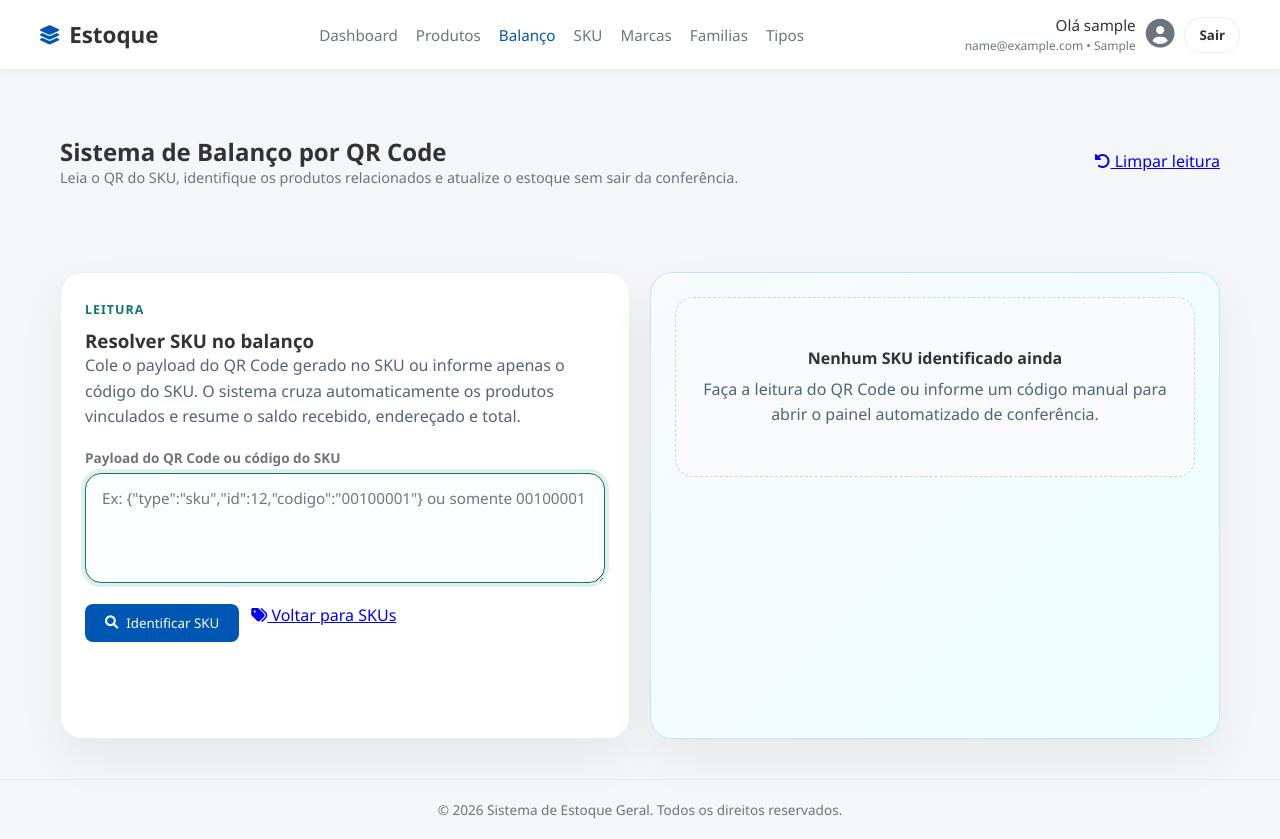
After one commit to vitordsoliveira/estoque, a Flask app: page /balanco/gerenciar in a window 1280 px wide. The commit adds this page. Run offline with Flask 3, Linux system fonts and the light colour scheme; the visitor is signed in with stand-in values (Sample User, id 1); tables that the repository leaves empty hold one stand-in row (values such as "Sample post").

Commit message:
balanco dos itens

```diff
--- a/app/__init__.py
+++ b/app/__init__.py
@@ -26,6 +26,7 @@ def create_app():
         from app import models
 
         from app.routes.auth import auth
+        from app.routes.balanco import balanco
         from app.routes.departamento import departamento
         from app.routes.obra import obra
         from app.routes.usuarios import usuarios
@@ -37,6 +38,7 @@ def create_app():
         from app.routes.main import main
 
         app.register_blueprint(auth)
+        app.register_blueprint(balanco)
         app.register_blueprint(departamento)
         app.register_blueprint(obra)
         app.register_blueprint(usuarios)
--- /dev/null
+++ b/app/routes/balanco.py
@@ -0,0 +1,161 @@
+import json
+from collections import defaultdict
+
+from flask import Blueprint, flash, render_template, request
+
+from app.models import Produto, Sku, db
+
+balanco = Blueprint(
+    'balanco',
+    __name__,
+    url_prefix='/balanco'
+)
+
+
+def normalizar_quantidade(valor):
+    return float(valor or 0)
+
+
+def produto_esta_enderecado(produto):
+    return bool((produto.corredor or '').strip() or (produto.prateleira or '').strip())
+
+
+def formatar_localizacao(produto):
+    corredor = (produto.corredor or '').strip()
+    prateleira = (produto.prateleira or '').strip()
+
+    if corredor or prateleira:
+        return f'{corredor or "-"} / {prateleira or "-"}'
+
+    return 'Recebimento / sem endereço'
+
+
+def resolver_sku_por_payload(leitura):
+    texto = (leitura or '').strip()
+    if not texto:
+        raise ValueError('Leia um QR Code ou informe um código de SKU para iniciar o balanço.')
+
+    payload = None
+    codigo = texto
+
+    if texto.startswith('{'):
+        try:
+            payload = json.loads(texto)
+        except json.JSONDecodeError as exc:
+            raise ValueError('O conteúdo lido do QR Code não está em um formato JSON válido.') from exc
+
+    if payload is not None:
+        if not isinstance(payload, dict):
+            raise ValueError('O QR Code lido não possui um payload válido para SKU.')
+
+        payload_type = (payload.get('type') or '').strip().lower()
+        if payload_type and payload_type != 'sku':
+            raise ValueError('O QR Code lido não pertence a um SKU válido.')
+
+        sku_id = payload.get('id')
+        codigo = (payload.get('codigo') or '').strip()
+
+        sku = None
+        if sku_id is not None:
+            try:
+                sku = db.session.get(Sku, int(sku_id))
+            except (TypeError, ValueError):
+                sku = None
+
+        if not sku and codigo:
+            sku = Sku.query.filter_by(codigo=codigo).first()
+
+        if not sku:
+            raise LookupError('Nenhum SKU vinculado ao QR Code foi encontrado.')
+
+        return sku, 'qrcode'
+
+    sku = Sku.query.filter_by(codigo=codigo).first()
+    if not sku:
+        raise LookupError('Nenhum SKU encontrado para o código informado.')
+
+    return sku, 'codigo'
+
+
+def resolver_sku_para_balanco(sku_id=None, leitura=None):
+    if sku_id:
+        sku = db.session.get(Sku, sku_id)
+        if not sku:
+            raise LookupError('O SKU selecionado para o balanço não foi encontrado.')
+        return sku, 'atalho'
+
+    return resolver_sku_por_payload(leitura)
+
+
+def montar_resumo_balanco(sku):
+    produtos = Produto.query.filter_by(sku_id=sku.id).order_by(Produto.created_at.desc(), Produto.id.desc()).all()
+
+    quantidade_total = sum(normalizar_quantidade(produto.quantidade) for produto in produtos)
+    quantidade_prateleira = sum(
+        normalizar_quantidade(produto.quantidade)
+        for produto in produtos
+        if produto_esta_enderecado(produto)
+    )
+    quantidade_recebida = quantidade_total - quantidade_prateleira
+
+    resumo_localizacoes = defaultdict(lambda: {'localizacao': '', 'quantidade': 0.0, 'registros': 0, 'enderecado': False})
+    for produto in produtos:
+        localizacao = formatar_localizacao(produto)
+        acumulado = resumo_localizacoes[localizacao]
+        acumulado['localizacao'] = localizacao
+        acumulado['quantidade'] += normalizar_quantidade(produto.quantidade)
+        acumulado['registros'] += 1
+        acumulado['enderecado'] = produto_esta_enderecado(produto)
+
+    mapa_localizacoes = sorted(
+        resumo_localizacoes.values(),
+        key=lambda item: (
+            0 if item['enderecado'] else 1,
+            item['localizacao'].lower()
+        )
+    )
+
+    return {
+        'produtos_relacionados': produtos,
+        'quantidade_total': quantidade_total,
+        'quantidade_prateleira': quantidade_prateleira,
+        'quantidade_recebida': quantidade_recebida,
+        'total_registros': len(produtos),
+        'mapa_localizacoes': mapa_localizacoes,
+    }
+
+
+@balanco.route('/gerenciar')
+def gerenciar_balanco():
+    leitura = (request.args.get('leitura') or '').strip()
+    sku_id = request.args.get('sku_id', type=int)
+
+    sku = None
+    origem_leitura = None
+    contexto_balanco = {
+        'produtos_relacionados': [],
+        'quantidade_total': 0.0,
+        'quantidade_prateleira': 0.0,
+        'quantidade_recebida': 0.0,
+        'total_registros': 0,
+        'mapa_localizacoes': [],
+    }
+
+    if sku_id or leitura:
+        try:
+            sku, origem_leitura = resolver_sku_para_balanco(sku_id=sku_id, leitura=leitura)
+            contexto_balanco = montar_resumo_balanco(sku)
+            if not leitura and sku:
+                leitura = sku.codigo
+        except ValueError as exc:
+            flash(str(exc), 'warning')
+        except LookupError as exc:
+            flash(str(exc), 'danger')
+
+    return render_template(
+        'gerenciar_balanco.html',
+        leitura=leitura,
+        sku=sku,
+        origem_leitura=origem_leitura,
+        **contexto_balanco,
+    )
--- a/app/templates/_header.html
+++ b/app/templates/_header.html
@@ -16,6 +16,8 @@
             </li>
             <li><a href="{{ url_for('produtos.gerenciar_produtos') }}"
                     class="{{ 'active' if current_blueprint == 'produtos' else '' }}">Produtos</a></li>
+                <li><a href="{{ url_for('balanco.gerenciar_balanco') }}"
+                    class="{{ 'active' if current_blueprint == 'balanco' else '' }}">Balanço</a></li>
             <li><a href="{{ url_for('sku.gerenciar_sku') }}"
                     class="{{ 'active' if current_blueprint == 'sku' else '' }}">SKU</a></li>
             <li><a href="{{ url_for('marca.gerenciar_marca') }}"
--- /dev/null
+++ b/app/templates/gerenciar_balanco.html
@@ -0,0 +1,470 @@
+<!DOCTYPE html>
+<html lang="pt-BR">
+
+<head>
+    <meta charset="UTF-8">
+    <meta name="viewport" content="width=device-width, initial-scale=1.0">
+    <title>Sistema de Balanço - Estoque</title>
+    <link rel="stylesheet" href="{{ url_for('static', filename='css/index.css') }}">
+    <link rel="stylesheet" href="https://cdnjs.cloudflare.com/ajax/libs/font-awesome/6.0.0/css/all.min.css">
+    <link rel="icon" href="{{ url_for('static', filename='images/simbolo.png') }}" type="image/x-icon">
+
+    <style>
+        .balanco-shell {
+            display: grid;
+            gap: 24px;
+        }
+
+        .scan-shell,
+        .balanco-grid {
+            display: grid;
+            grid-template-columns: repeat(auto-fit, minmax(320px, 1fr));
+            gap: 20px;
+        }
+
+        .scan-card,
+        .balanco-panel {
+            background: var(--white);
+            border-radius: 22px;
+            border: 1px solid rgba(148, 163, 184, 0.18);
+            box-shadow: 0 20px 45px rgba(15, 23, 42, 0.06);
+            padding: 24px;
+        }
+
+        .scan-card.highlight-card {
+            background: linear-gradient(135deg, #f8fafc 0%, #ecfeff 100%);
+            border-color: rgba(8, 145, 178, 0.2);
+        }
+
+        .eyebrow {
+            display: inline-block;
+            color: #0f766e;
+            font-size: 0.78rem;
+            font-weight: 700;
+            letter-spacing: 0.08em;
+            text-transform: uppercase;
+            margin-bottom: 10px;
+        }
+
+        .scan-card h3,
+        .balanco-panel h3 {
+            margin: 0;
+            color: var(--text-main);
+        }
+
+        .scan-card p,
+        .balanco-panel p {
+            color: #52637a;
+            line-height: 1.6;
+        }
+
+        .scan-form,
+        .quick-entry-form {
+            display: grid;
+            gap: 16px;
+            margin-top: 18px;
+        }
+
+        .scan-form label,
+        .quick-entry-form label {
+            display: block;
+            font-size: 0.85rem;
+            font-weight: 700;
+            color: var(--text-muted);
+            margin-bottom: 6px;
+        }
+
+        .scan-form textarea,
+        .quick-entry-form input {
+            width: 100%;
+            border: 1px solid #d8e1eb;
+            border-radius: 16px;
+            padding: 14px 16px;
+            font-size: 0.95rem;
+            color: var(--text-main);
+            background: #fbfdff;
+            outline: none;
+            transition: border-color 0.2s ease, box-shadow 0.2s ease;
+            box-sizing: border-box;
+        }
+
+        .scan-form textarea {
+            min-height: 110px;
+            resize: vertical;
+        }
+
+        .scan-form textarea:focus,
+        .quick-entry-form input:focus {
+            border-color: #0f766e;
+            box-shadow: 0 0 0 4px rgba(15, 118, 110, 0.12);
+        }
+
+        .scan-actions,
+        .panel-actions,
+        .entry-actions {
+            display: flex;
+            flex-wrap: wrap;
+            gap: 12px;
+        }
+
+        .sku-identity {
+            display: grid;
+            gap: 14px;
+        }
+
+        .sku-title {
+            display: grid;
+            gap: 4px;
+        }
+
+        .sku-title strong {
+            font-size: 1.4rem;
+            color: var(--text-main);
+        }
+
+        .sku-meta,
+        .status-legend {
+            display: flex;
+            flex-wrap: wrap;
+            gap: 10px;
+        }
+
+        .meta-pill,
+        .status-chip {
+            display: inline-flex;
+            align-items: center;
+            gap: 8px;
+            padding: 8px 12px;
+            border-radius: 999px;
+            font-size: 0.84rem;
+            font-weight: 600;
+        }
+
+        .meta-pill {
+            background: rgba(255, 255, 255, 0.72);
+            color: #0f172a;
+            border: 1px solid rgba(148, 163, 184, 0.24);
+        }
+
+        .status-chip {
+            white-space: nowrap;
+        }
+
+        .status-chip.pending {
+            background: #fff7ed;
+            color: #c2410c;
+        }
+
+        .status-chip.ready {
+            background: #ecfdf5;
+            color: #047857;
+        }
+
+        .panel-header {
+            display: flex;
+            align-items: flex-start;
+            justify-content: space-between;
+            gap: 16px;
+            margin-bottom: 18px;
+        }
+
+        .helper-text {
+            margin: 0;
+            font-size: 0.88rem;
+            color: #64748b;
+        }
+
+        .entry-grid {
+            display: grid;
+            grid-template-columns: repeat(auto-fit, minmax(180px, 1fr));
+            gap: 14px;
+        }
+
+        .empty-panel {
+            display: grid;
+            place-items: center;
+            min-height: 180px;
+            padding: 24px;
+            border-radius: 18px;
+            border: 1px dashed #cbd5e1;
+            color: #64748b;
+            text-align: center;
+            background: #f8fafc;
+        }
+
+        .localizacao-table td:last-child,
+        .localizacao-table th:last-child {
+            text-align: center;
+        }
+
+        .balanco-table-shell .table-hint {
+            margin: 0 0 18px;
+            color: #64748b;
+        }
+
+        @media (max-width: 640px) {
+            .scan-card,
+            .balanco-panel {
+                padding: 18px;
+            }
+
+            .panel-header {
+                flex-direction: column;
+            }
+        }
+    </style>
+</head>
+
+<body>
+    {% include '_header.html' %}
+
+    <main class="dashboard-container balanco-shell">
+        <div class="page-header">
+            <div>
+                <h2>Sistema de Balanço por QR Code</h2>
+                <p style="color: var(--text-muted); font-size: 0.9rem;">Leia o QR do SKU, identifique os produtos relacionados e atualize o estoque sem sair da conferência.</p>
+            </div>
+            <div class="panel-actions">
+                {% if sku %}
+                <a class="btn-secondary" href="{{ url_for('sku.qrcode_sku_svg', id=sku.id) }}" target="_blank" rel="noopener noreferrer">
+                    <i class="fas fa-qrcode"></i>
+                    Ver QR atual
+                </a>
+                {% endif %}
+                <a class="btn-secondary" href="{{ url_for('balanco.gerenciar_balanco') }}">
+                    <i class="fas fa-rotate-left"></i>
+                    Limpar leitura
+                </a>
+            </div>
+        </div>
+
+        <section class="scan-shell">
+            <article class="scan-card">
+                <span class="eyebrow">Leitura</span>
+                <h3>Resolver SKU no balanço</h3>
+                <p>Cole o payload do QR Code gerado no SKU ou informe apenas o código do SKU. O sistema cruza automaticamente os produtos vinculados e resume o saldo recebido, endereçado e total.</p>
+
+                <form method="GET" class="scan-form">
+                    <div>
+                        <label for="leitura">Payload do QR Code ou código do SKU</label>
+                        <textarea id="leitura" name="leitura" placeholder='Ex: {"type":"sku","id":12,"codigo":"00100001"} ou somente 00100001' autofocus>{{ leitura }}</textarea>
+                    </div>
+
+                    <div class="scan-actions">
+                        <button type="submit" class="btn-primary">
+                            <i class="fas fa-magnifying-glass"></i>
+                            Identificar SKU
+                        </button>
+                        <a class="btn-secondary" href="{{ url_for('sku.gerenciar_sku') }}">
+                            <i class="fas fa-tags"></i>
+                            Voltar para SKUs
+                        </a>
+                    </div>
+                </form>
+            </article>
+
+            <article class="scan-card highlight-card">
+                {% if sku %}
+                <span class="eyebrow">SKU lido</span>
+                <div class="sku-identity">
+                    <div class="sku-title">
+                        <strong>{{ sku.codigo }}</strong>
+                        <p style="margin: 0;">{{ sku.nome }}</p>
+                    </div>
+
+                    <div class="sku-meta">
+                        <span class="meta-pill"><i class="fas fa-copyright"></i>{{ sku.marca.nome if sku.marca else 'Sem marca' }}</span>
+                        <span class="meta-pill"><i class="fas fa-layer-group"></i>{{ sku.familia.nome if sku.familia else 'Sem família' }}</span>
+                        <span class="meta-pill"><i class="fas fa-shapes"></i>{{ sku.tipo.nome if sku.tipo else 'Sem tipo' }}</span>
+                        <span class="meta-pill"><i class="fas fa-wave-square"></i>{% if origem_leitura == 'qrcode' %}QR Code{% elif origem_leitura == 'codigo' %}Código digitado{% else %}Atalho interno{% endif %}</span>
+                    </div>
+
+                    <p class="helper-text">Nesta versão, o balanço considera como <strong>chegou</strong> todo saldo ainda sem corredor/prateleira preenchidos. O que já possui endereçamento entra automaticamente como <strong>na prateleira</strong>.</p>
+                </div>
+                {% else %}
+                <div class="empty-panel">
+                    <div>
+                        <strong style="display: block; margin-bottom: 8px; color: var(--text-main);">Nenhum SKU identificado ainda</strong>
+                        <p style="margin: 0;">Faça a leitura do QR Code ou informe um código manual para abrir o painel automatizado de conferência.</p>
+                    </div>
+                </div>
+                {% endif %}
+            </article>
+        </section>
+
+        {% if sku %}
+        <section class="kpi-section">
+            <div class="kpi-card">
+                <div class="kpi-info">
+                    <h3>Chegou</h3>
+                    <p>{{ ('%.3f'|format(quantidade_recebida)).rstrip('0').rstrip('.') }}</p>
+                </div>
+                <div class="kpi-icon danger-bg"><i class="fas fa-truck-ramp-box"></i></div>
+            </div>
+            <div class="kpi-card">
+                <div class="kpi-info">
+                    <h3>Na Prateleira</h3>
+                    <p>{{ ('%.3f'|format(quantidade_prateleira)).rstrip('0').rstrip('.') }}</p>
+                </div>
+                <div class="kpi-icon"><i class="fas fa-warehouse"></i></div>
+            </div>
+            <div class="kpi-card">
+                <div class="kpi-info">
+                    <h3>No Estoque</h3>
+                    <p>{{ ('%.3f'|format(quantidade_total)).rstrip('0').rstrip('.') }}</p>
+                </div>
+                <div class="kpi-icon"><i class="fas fa-boxes-stacked"></i></div>
+            </div>
+            <div class="kpi-card">
+                <div class="kpi-info">
+                    <h3>Registros Relacionados</h3>
+                    <p>{{ total_registros }}</p>
+                </div>
+                <div class="kpi-icon"><i class="fas fa-list-check"></i></div>
+            </div>
+        </section>
+
+        <section class="balanco-grid">
+            <article class="balanco-panel">
+                <div class="panel-header">
+                    <div>
+                        <h3>Lançamento rápido de entrada</h3>
+                        <p class="helper-text">Registre uma nova chegada já vinculada ao SKU lido. Se deixar corredor e prateleira vazios, o saldo entra como recebido e pendente de endereçamento.</p>
+                    </div>
+                </div>
+
+                <form action="{{ url_for('produtos.cadastrar_produto') }}" method="POST" class="quick-entry-form">
+                    <input type="hidden" name="sku_id" value="{{ sku.id }}">
+                    <input type="hidden" name="next" value="{{ url_for('balanco.gerenciar_balanco', sku_id=sku.id) }}">
+
+                    <div class="entry-grid">
+                        <div>
+                            <label for="quantidade">Quantidade</label>
+                            <input type="text" inputmode="decimal" id="quantidade" name="quantidade" placeholder="Ex: 10 ou 2,5" required>
+                        </div>
+                        <div>
+                            <label for="preco">Preço de custo (R$)</label>
+                            <input type="number" step="0.01" id="preco" name="preco" placeholder="Ex: 89.90" required>
+                        </div>
+                        <div>
+                            <label for="corredor">Corredor</label>
+                            <input type="text" id="corredor" name="corredor" placeholder="Ex: A1">
+                        </div>
+                        <div>
+                            <label for="prateleira">Prateleira</label>
+                            <input type="text" id="prateleira" name="prateleira" placeholder="Ex: P3">
+                        </div>
+                        <div>
+                            <label for="data_validade">Validade</label>
+                            <input type="date" id="data_validade" name="data_validade">
+                        </div>
+                    </div>
+
+                    <div class="entry-actions">
+                        <button type="submit" class="btn-primary">
+                            <i class="fas fa-plus"></i>
+                            Registrar entrada deste SKU
+                        </button>
+                        <a class="btn-secondary" href="{{ url_for('produtos.gerenciar_produtos') }}">
+                            <i class="fas fa-box-open"></i>
+                            Abrir estoque completo
+                        </a>
+                    </div>
+                </form>
+            </article>
+
+            <article class="balanco-panel">
+                <div class="panel-header">
+                    <div>
+                        <h3>Mapa por localização</h3>
+                        <p class="helper-text">Resumo consolidado dos registros encontrados para o SKU lido.</p>
+                    </div>
+                </div>
+
+                {% if mapa_localizacoes %}
+                <div class="table-container">
+                    <table class="estoque-table localizacao-table">
+                        <thead>
+                            <tr>
+                                <th>Localização</th>
+                                <th>Quantidade</th>
+                                <th>Registros</th>
+                                <th>Status</th>
+                            </tr>
+                        </thead>
+                        <tbody>
+                            {% for localizacao in mapa_localizacoes %}
+                            <tr>
+                                <td>{{ localizacao.localizacao }}</td>
+                                <td>{{ ('%.3f'|format(localizacao.quantidade)).rstrip('0').rstrip('.') }}</td>
+                                <td>{{ localizacao.registros }}</td>
+                                <td>
+                                    <span class="status-chip {{ 'ready' if localizacao.enderecado else 'pending' }}">
+                                        {{ 'Na prateleira' if localizacao.enderecado else 'Chegou' }}
+                                    </span>
+                                </td>
+                            </tr>
+                            {% endfor %}
+                        </tbody>
+                    </table>
+                </div>
+                {% else %}
+                <div class="empty-panel">
+                    <div>
+                        <strong style="display: block; margin-bottom: 8px; color: var(--text-main);">Sem saldo lançado para este SKU</strong>
+                        <p style="margin: 0;">Use o lançamento rápido ao lado para registrar a primeira entrada deste item no estoque.</p>
+                    </div>
+                </div>
+                {% endif %}
+            </article>
+        </section>
+
+        <section class="table-container balanco-table-shell">
+            <div class="panel-header" style="margin-bottom: 0;">
+                <div>
+                    <h3>Produtos relacionados ao SKU</h3>
+                    <p class="table-hint">Cada linha representa um registro de estoque vinculado ao SKU identificado pelo QR Code.</p>
+                </div>
+            </div>
+
+            <table class="estoque-table">
+                <thead>
+                    <tr>
+                        <th>Data</th>
+                        <th>Quantidade</th>
+                        <th>Preço de custo</th>
+                        <th>Localização</th>
+                        <th>Validade</th>
+                        <th>Status operacional</th>
+                    </tr>
+                </thead>
+                <tbody>
+                    {% for produto in produtos_relacionados %}
+                    {% set enderecado = produto.corredor or produto.prateleira %}
+                    <tr>
+                        <td>{{ produto.created_at.strftime('%d/%m/%Y %H:%M') if produto.created_at else '-' }}</td>
+                        <td>{{ ('%.3f'|format(produto.quantidade or 0)).rstrip('0').rstrip('.') }}</td>
+                        <td>R$ {{ '%.2f'|format(produto.preco) }}</td>
+                        <td>{{ (produto.corredor or '-') ~ ' / ' ~ (produto.prateleira or '-') if enderecado else 'Recebimento / sem endereço' }}</td>
+                        <td>{{ produto.data_validade.strftime('%d/%m/%Y') if produto.data_validade else '-' }}</td>
+                        <td>
+                            <span class="status-chip {{ 'ready' if enderecado else 'pending' }}">
+                                {{ 'Na prateleira' if enderecado else 'Chegou / aguardando endereço' }}
+                            </span>
+                        </td>
+                    </tr>
+                    {% else %}
+                    <tr>
+                        <td colspan="6" style="text-align: center; padding: 28px;">Nenhum produto relacionado foi encontrado para este SKU.</td>
+                    </tr>
+                    {% endfor %}
+                </tbody>
+            </table>
+        </section>
+        {% endif %}
+    </main>
+
+    {% include '_footer.html' %}
+</body>
+
+</html>
--- a/app/templates/gerenciar_sku.html
+++ b/app/templates/gerenciar_sku.html
@@ -430,6 +430,10 @@
                     </div>
 
                     <div class="qr-preview-actions">
+                        <a id="sku-qrcode-balance" class="btn-secondary" href="#">
+                            <i class="fas fa-boxes-stacked"></i>
+                            Abrir no balanço
+                        </a>
                         <a id="sku-qrcode-open" class="btn-secondary" href="#" target="_blank" rel="noopener noreferrer">
                             <i class="fas fa-up-right-from-square"></i>
                             Abrir SVG
@@ -463,6 +467,7 @@
         const qrPreview = document.getElementById('sku-qrcode-preview');
         const qrCodigo = document.getElementById('sku-qrcode-codigo');
         const qrNome = document.getElementById('sku-qrcode-nome');
+        const qrBalanceLink = document.getElementById('sku-qrcode-balance');
         const qrOpenLink = document.getElementById('sku-qrcode-open');
         const qrDownloadLink = document.getElementById('sku-qrcode-download');
 
@@ -494,6 +499,7 @@
             qrPreview.alt = `QR Code do SKU ${codigo}`;
             qrCodigo.textContent = codigo;
             qrNome.textContent = nome;
+            qrBalanceLink.href = `/balanco/gerenciar?sku_id=${id}`;
             qrOpenLink.href = svgUrl;
             qrDownloadLink.href = downloadUrl;
 
```
